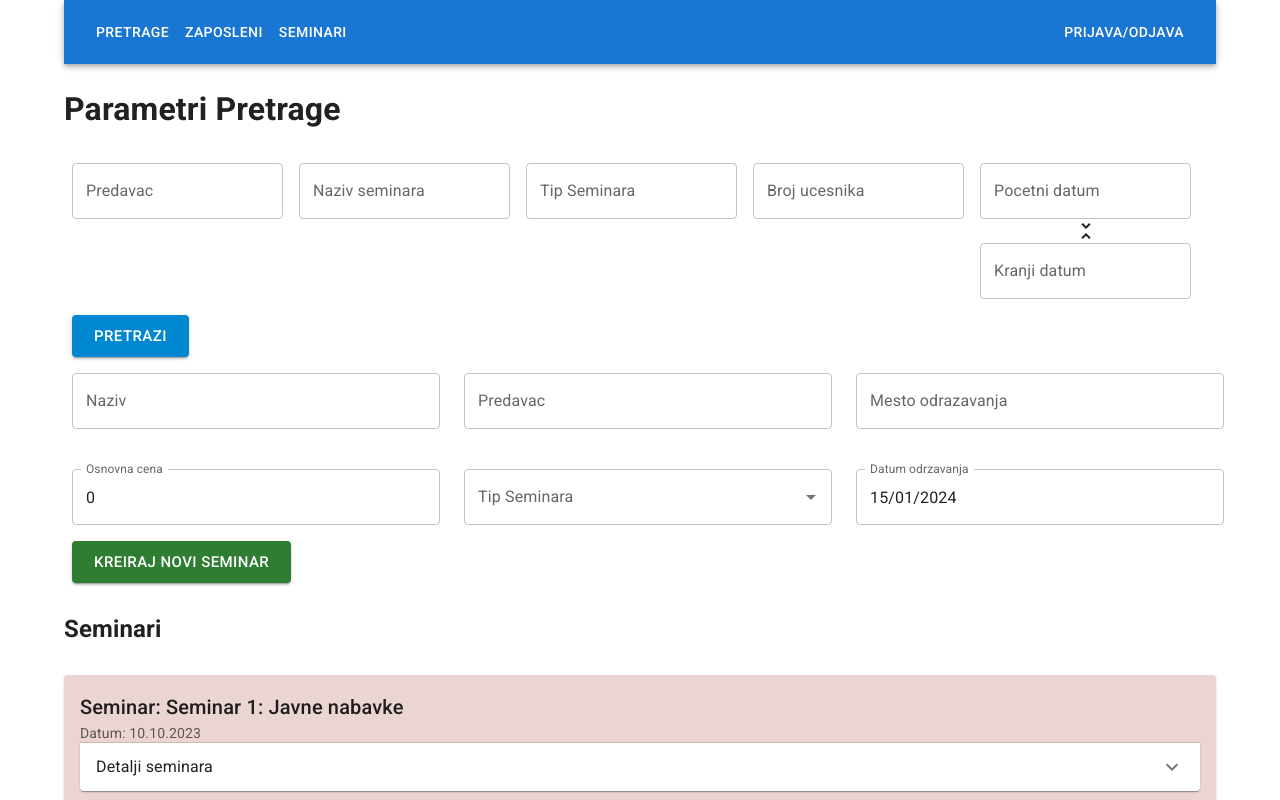
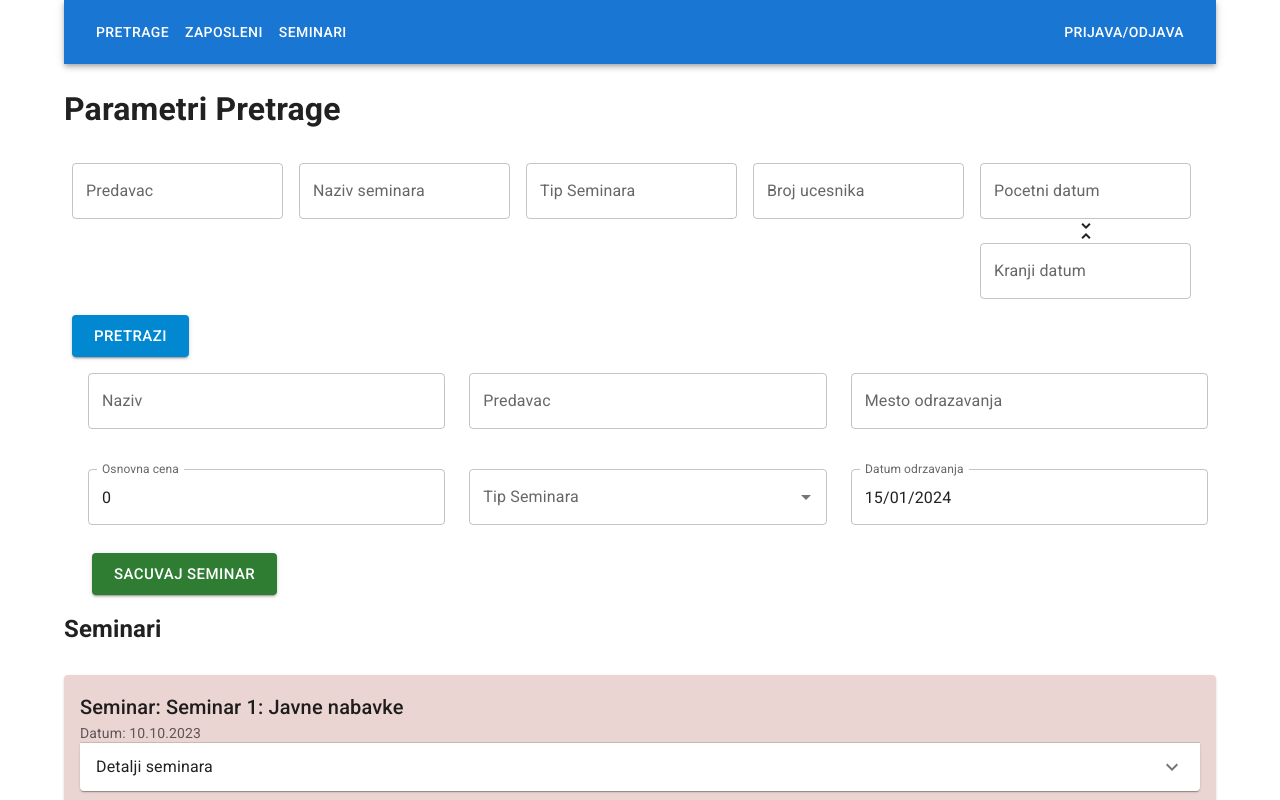
Before and after one commit to BogdanRaicevic/ied-projects, a React (Vite) app: page /seminari in a window 1280 px wide. Shown: the top 800 px of the page. Built offline with nearby package versions, Linux system fonts and the light colour scheme.

Commit message:
Add buttons for seminar form

```diff
--- a/src/components/Forms/CreateSeminarForm/CreateSeminarForm.tsx
+++ b/src/components/Forms/CreateSeminarForm/CreateSeminarForm.tsx
@@ -9,12 +9,14 @@ import Grid2 from "@mui/material/Unstable_Grid2/Grid2";
 
 interface CreateSeminarFormProps {
   seminarData?: Seminar;
+  isInUpdateForm?: boolean;
   saveOrUpdateSeminar: (data: any) => void;
 }
 
 export default function CreateSeminarForm({
   saveOrUpdateSeminar,
   seminarData,
+  isInUpdateForm,
 }: CreateSeminarFormProps) {
   const {
     handleSubmit,
@@ -36,7 +38,12 @@ export default function CreateSeminarForm({
   };
 
   return (
-    <Box onSubmit={handleSubmit(handleSaveSeminar, onError)} component="form">
+    <Box
+      mx={2}
+      display={"flex"}
+      onSubmit={handleSubmit(handleSaveSeminar, onError)}
+      component="form"
+    >
       <Grid2 container spacing={{ xs: 2, md: 3 }} columns={{ xs: 4, sm: 8, md: 12 }}>
         <Grid2 xs={4}>
           <Controller
@@ -177,10 +184,27 @@ export default function CreateSeminarForm({
             )}
           ></Controller>
         </Grid2>
+
+        <Box ml={2} display="flex" justifyContent="space-between" width="100%">
+          <Box display="flex">
+            <Button sx={{ m: 1 }} size="large" variant="contained" color="success" type="submit">
+              Sacuvaj seminar
+            </Button>
+
+            {isInUpdateForm && (
+              <Button sx={{ m: 1 }} size="large" variant="contained" color="warning" type="button">
+                Arhiviraj Seminar
+              </Button>
+            )}
+          </Box>
+
+          {isInUpdateForm && (
+            <Button sx={{ m: 1 }} size="large" variant="contained" color="error" type="button">
+              Permanento Obrisi
+            </Button>
+          )}
+        </Box>
       </Grid2>
-      <Button sx={{ m: 1 }} size="large" variant="contained" color="success" type="submit">
-        Kreiraj novi seminar
-      </Button>
     </Box>
   );
 }
--- a/src/components/Seminari/EssentialSeminarData.tsx
+++ b/src/components/Seminari/EssentialSeminarData.tsx
@@ -44,6 +44,7 @@ export function EssentialSeminarData(item: SingleSeminar) {
       <CreateSeminarForm
         seminarData={seminar}
         saveOrUpdateSeminar={updateSeminar}
+        isInUpdateForm={true}
       ></CreateSeminarForm>
       <Grid xs={3}>
         <Typography sx={{ m: 1, p: 1, fontSize: "1.5em" }} id="broj-firmi">
```
